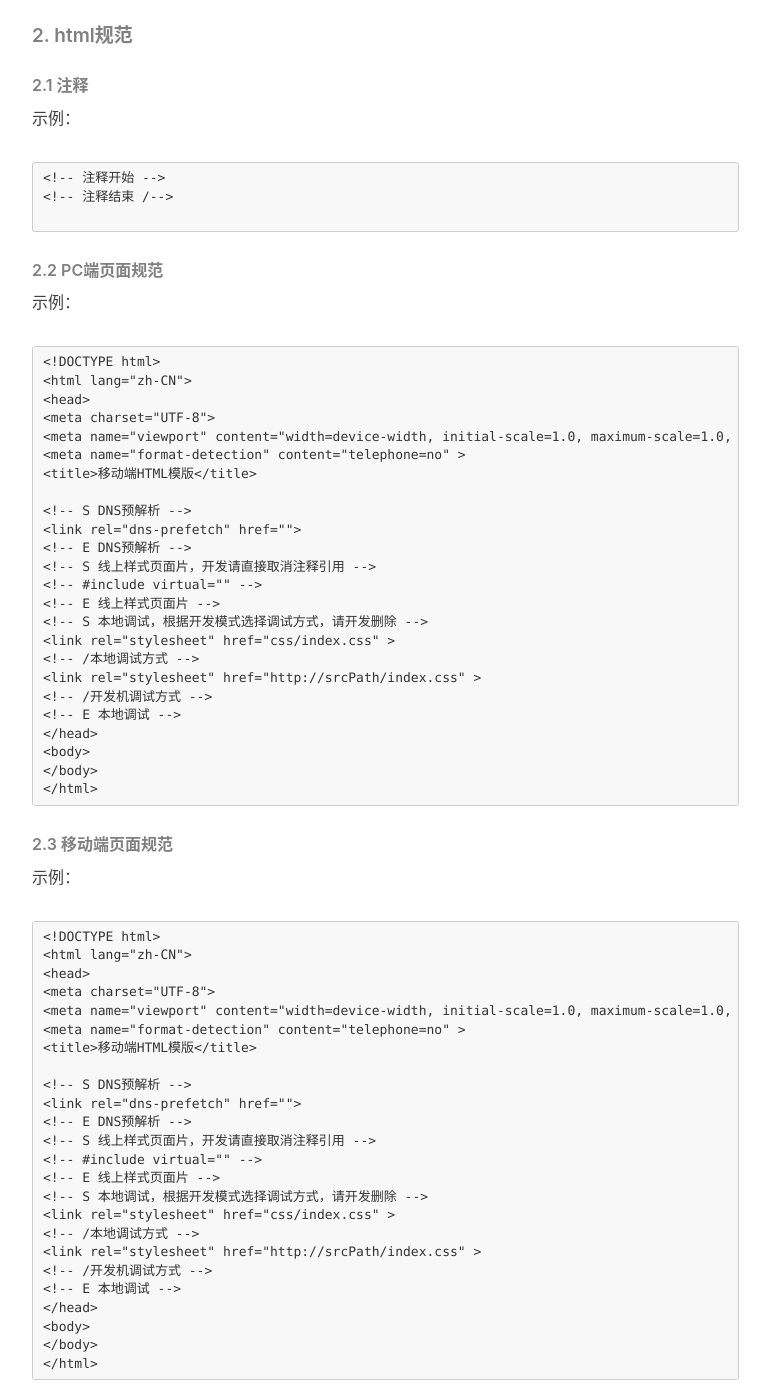
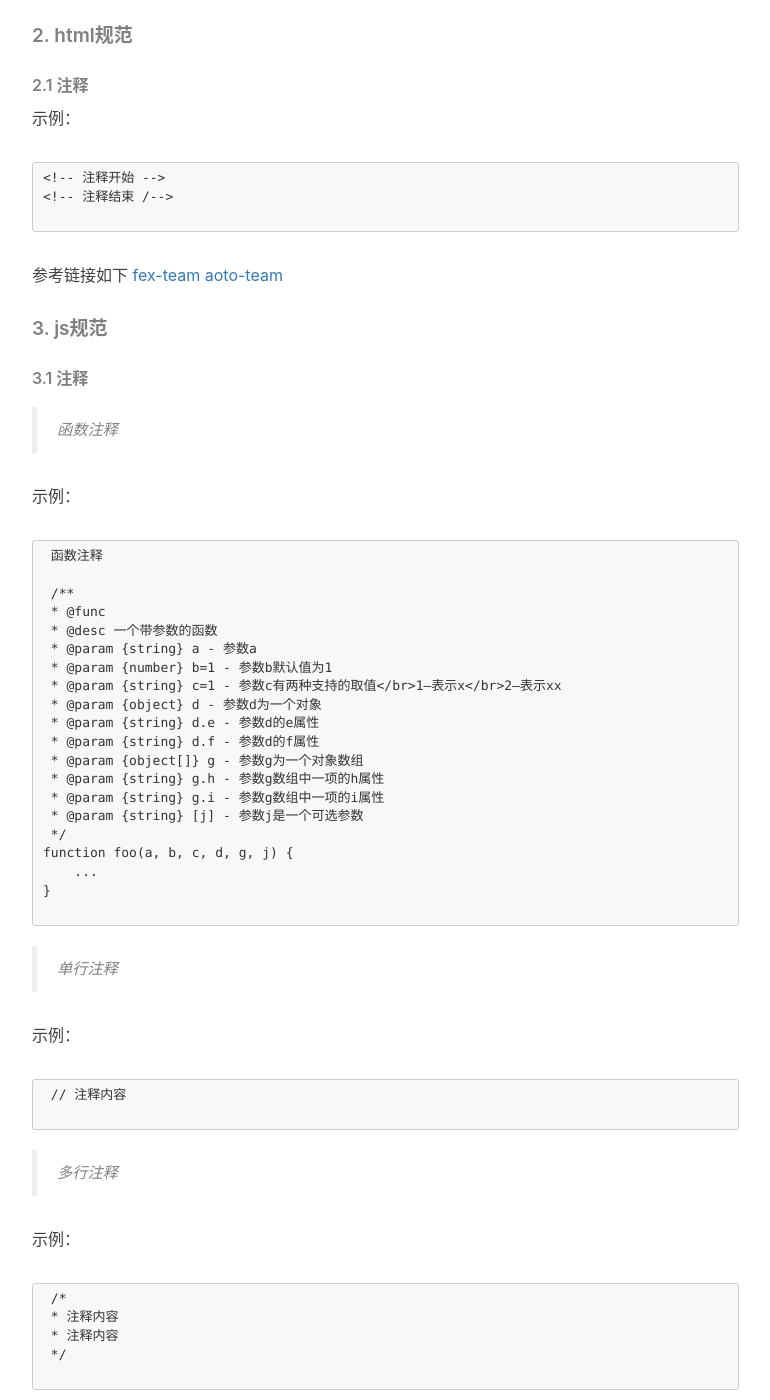
Before and after one commit to bingyuea/bingyueBlog, a Jekyll site: the page built from _posts/2018-04-12-前端规范（vue项目）【持续更新】.md, in a window 1280 px wide and 1400 px high, scrolled down 5061 px. Shown: the whole window, without its empty margins (233-1003 px from the left). Built offline with Jekyll 4.4.1, drawn with Linux system fonts in a browser that asks for light colours; nearby versions of some CDN libraries; our own code applies the rules of GitHub Pages for plain Markdown files; comment, search, counter and statistics services are not loaded.

Commit message:
Update 2018-04-12-前端规范（vue项目）【持续更新】.md

````diff
--- a/_posts/2018-04-12-前端规范（vue项目）【持续更新】.md
+++ b/_posts/2018-04-12-前端规范（vue项目）【持续更新】.md
@@ -219,65 +219,6 @@ $table_edit: "../../../assets/img/table_edit.png";
 <!-- 注释开始 -->
 <!-- 注释结束 /-->
 
-```
-###### 2.2 PC端页面规范
-示例：
-
-```
-<!DOCTYPE html>
-<html lang="zh-CN">
-<head>
-<meta charset="UTF-8">
-<meta name="viewport" content="width=device-width, initial-scale=1.0, maximum-scale=1.0, user-scalable=no, shrink-to-fit=no" >
-<meta name="format-detection" content="telephone=no" >
-<title>移动端HTML模版</title>
-
-<!-- S DNS预解析 -->
-<link rel="dns-prefetch" href="">
-<!-- E DNS预解析 -->
-<!-- S 线上样式页面片，开发请直接取消注释引用 -->
-<!-- #include virtual="" -->
-<!-- E 线上样式页面片 -->
-<!-- S 本地调试，根据开发模式选择调试方式，请开发删除 -->
-<link rel="stylesheet" href="css/index.css" >
-<!-- /本地调试方式 -->
-<link rel="stylesheet" href="http://srcPath/index.css" >
-<!-- /开发机调试方式 -->
-<!-- E 本地调试 -->
-</head>
-<body>
-</body>
-</html>
-```
-###### 2.3 移动端页面规范
-
-示例：
-
-```
-<!DOCTYPE html>
-<html lang="zh-CN">
-<head>
-<meta charset="UTF-8">
-<meta name="viewport" content="width=device-width, initial-scale=1.0, maximum-scale=1.0, user-scalable=no, shrink-to-fit=no" >
-<meta name="format-detection" content="telephone=no" >
-<title>移动端HTML模版</title>
-
-<!-- S DNS预解析 -->
-<link rel="dns-prefetch" href="">
-<!-- E DNS预解析 -->
-<!-- S 线上样式页面片，开发请直接取消注释引用 -->
-<!-- #include virtual="" -->
-<!-- E 线上样式页面片 -->
-<!-- S 本地调试，根据开发模式选择调试方式，请开发删除 -->
-<link rel="stylesheet" href="css/index.css" >
-<!-- /本地调试方式 -->
-<link rel="stylesheet" href="http://srcPath/index.css" >
-<!-- /开发机调试方式 -->
-<!-- E 本地调试 -->
-</head>
-<body>
-</body>
-</html>
 ```
 
 参考链接如下
````
